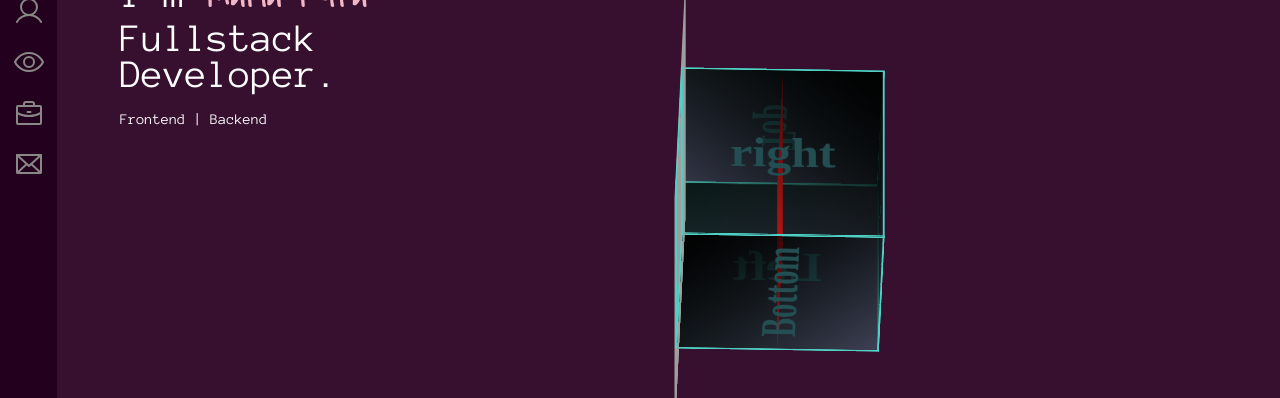
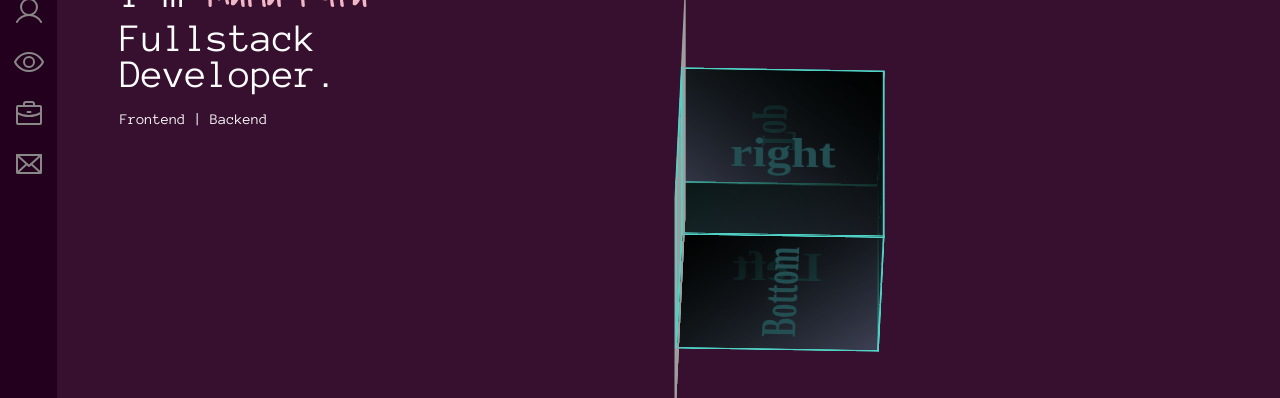
Before and after one commit to atir75/Portfolio-React, a React (Vite) app: page / in a window 1280 px wide. Shown: the part 312-710 px from the top of the page. Built offline with nearby package versions, Linux system fonts and the light colour scheme; grey boxes are pictures that could not be loaded.

Commit message:
feat(img): cube2

```diff
--- a/src/components/Cube2/index.tsx
+++ b/src/components/Cube2/index.tsx
@@ -1,10 +1,9 @@
 import "../Cube2/styles.css";
-
 
 export function Cube2() {
     return(
         <div className="Cube2">
-            <div className="face2 face--front2"><img src="../assets/img/csharp.jpg" alt="" /></div>
+            <div className="face2 face--front2"><img src="../Cube1/csharp.jpg"></img></div>
             <div className="face2 face--right2">right</div>
             <div className="face2 face--back2">Back</div>
             <div className="face2 face--left2">Left</div>
--- a/src/components/Cube2/styles.css
+++ b/src/components/Cube2/styles.css
@@ -3,7 +3,6 @@
     height: 200px;
     margin-left: 85vh;
     margin-top: 20vh;
-    background-color: red;
 
     animation: rotate 10s infinite alternate;
     transform-style: preserve-3d;
@@ -27,6 +26,7 @@
 
   .face--front2 {
     transform: translateZ(100px);
+    /* background-image: url("../Cube1/csharp.jpg"); */
   }
 
   .face--right2 {
```
Also changed, not shown: src/components/Cube1/csharp.jpg (renamed from src/assets/img/csharp.jpg).
